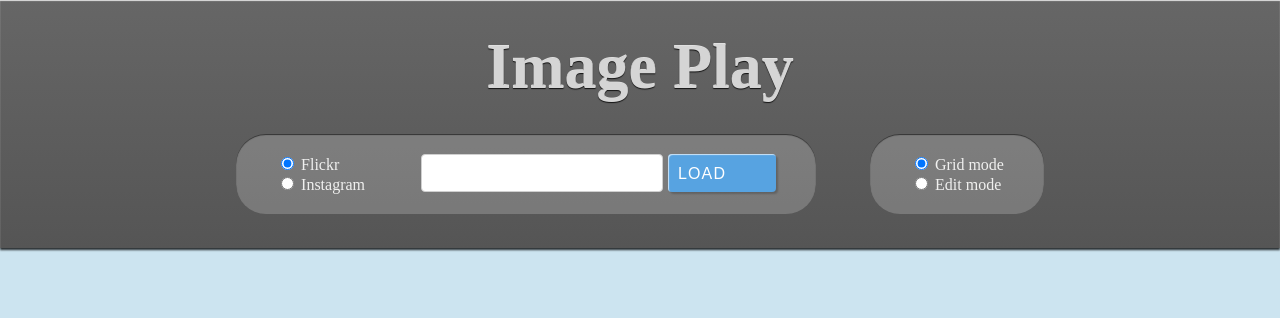
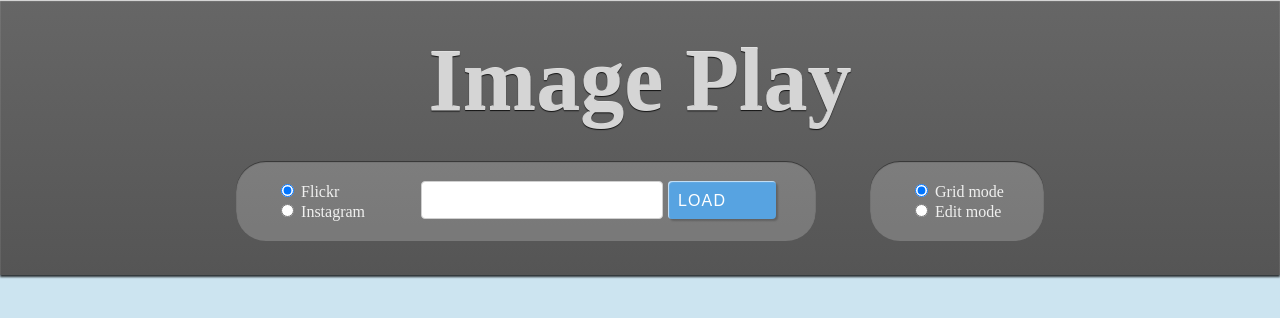
Before and after one commit to Ianfeather/image-play, a plain HTML site: page index.html in a window 1280 px wide. Drawn offline with nearby package versions, Linux system fonts and the light colour scheme.

Commit message:
Update to h1

```diff
--- a/css/style.css
+++ b/css/style.css
@@ -58,7 +58,7 @@ h1 {margin: 0;}
 
 .control-panel h1 {
 	color: #d5d5d5;
-	font-size: 4em;
+	font-size: 5.5em;
 	text-align: center;
 	text-shadow: 0px 1px 1px rgba(0,0,0,0.8), 0 -1px 0 rgba(255,255,255,0.8);
 }
```
